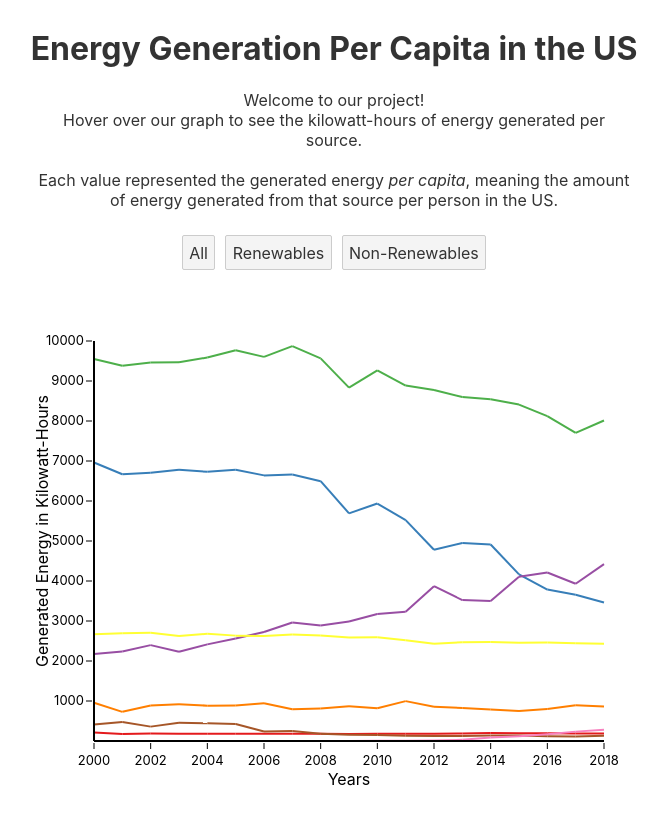
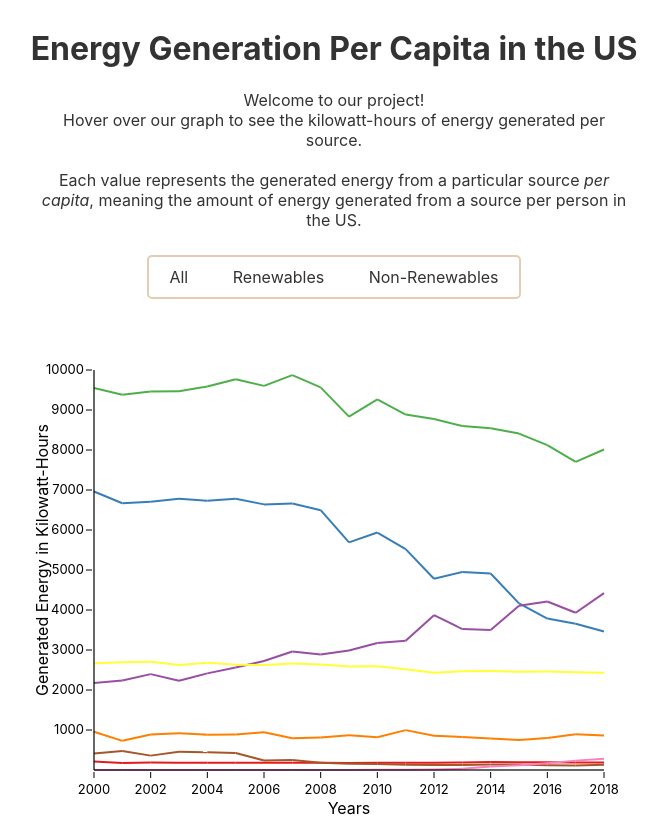
Before and after one commit to katemae/dsc106-proj3, a Svelte app: page / in a window 1280 px wide. Shown: the whole page, without its empty margins (306-973 px from the left). Before the commit the page ends 800 px from the top, so only its background shows below. Built offline with nearby package versions, Linux system fonts and the light colour scheme.

Commit message:
finalizing webpage graphics

```diff
--- a/src/App.svelte
+++ b/src/App.svelte
@@ -3,17 +3,33 @@
   import { energy } from "./data/energy";
   import { onMount } from 'svelte';
 
-  // Define the y-axis variable sets
-  const allYVars = ["biofuel", "coal", "fossil", "gas", "hydro", "nuclear", "oil", "solar"];
-  const renewableYVars = ["biofuel", "hydro", "nuclear", "solar"];
-  const nonRenewableYVars = ["coal", "fossil", "gas", "oil"];
+  const allEnergy = ["biofuel", "coal", "fossil", "gas", "hydro", "nuclear", "oil", "solar"];
+  const renewable = ["biofuel", "hydro", "nuclear", "solar"];
+  const nonrenewable = ["coal", "fossil", "gas", "oil"];
 
-  // Define a variable to keep track of the currently selected y-axis variable set
-  let selectedYVars = allYVars;
+  let selectedEnergy = allEnergy;
 
-  // Function to handle button click events
   function handleButtonClick(newYVars) {
-    selectedYVars = newYVars;
+    selectedEnergy = newYVars;
+  }
+
+  let highlightStyle = {
+    top: "0px",
+    left: "0px",
+    width: "100px",
+    height: "100%",
+    opacity: 0,
+  };
+
+  function highlightButton(event) {
+    const rect = event.target.getBoundingClientRect();
+    highlightStyle = {
+      top: `${rect.top}px`,
+      left: `${rect.left}px`,
+      width: `${rect.width}px`,
+      height: `${rect.height}px`,
+      opacity: 1,
+    };
   }
 </script>
 
@@ -26,23 +42,24 @@
     Hover over our graph to see the kilowatt-hours of energy generated per source.
     <br>
     <br>
-    Each value represented the generated energy <em>per capita</em>, meaning the amount of energy generated from that source per person in the US.
+    Each value represents the generated energy from a particular source <em>per capita</em>, meaning the amount of energy generated from a source per person in the US.
   </p>
 
-  <!-- Buttons for toggling between different y-axis variable sets -->
   <div class="energy-filter">
-    <button on:click={() => handleButtonClick(allYVars)}>All</button>
-    <button on:click={() => handleButtonClick(renewableYVars)}>Renewables</button>
-    <button on:click={() => handleButtonClick(nonRenewableYVars)}>Non-Renewables</button>
+    <div class="button-container">
+      <button on:click={() => handleButtonClick(allEnergy)} on:mouseenter={highlightButton}>All</button>
+      <button on:click={() => handleButtonClick(renewable)} on:mouseenter={highlightButton}>Renewables</button>
+      <button on:click={() => handleButtonClick(nonrenewable)} on:mouseenter={highlightButton}>Non-Renewables</button>
+      <div class="highlight" style={highlightStyle}></div>
+    </div>
   </div>
 
-  <!-- Chart Container component -->
   <ChartContainer
     type={"lineChart"}
     chartProps={{
       data: energy,
       xVar: "year",
-      yVars: selectedYVars, // Pass the selected y-axis variable set to the chart
+      yVars: selectedEnergy,
     }}
   />
 </main>
@@ -63,10 +80,36 @@
     display: flex;
     justify-content: center;
     margin-bottom: 20px;
+    position: relative;
+  }
+
+  .button-container {
+    border: 2px solid #e6ccb2;
+    border-radius: 5px;
+    overflow: hidden;
+    position: relative;
   }
 
   .energy-filter button {
-    margin: 0 5px;
+    margin: 0;
+    background-color: transparent;
+    border: none;
+    padding: 10px 20px;
+    cursor: pointer;
+    transition: background-color 0.3s ease;
+    z-index: 1;
   }
 
+  .highlight {
+    position: absolute;
+    background-color: rgba(232, 197, 163, 0.1);
+    border-radius: 5px;
+    z-index: 0;
+    pointer-events: none;
+    transition: 0.3s ease-out;
+  }
+
+  .energy-filter button:hover {
+    background-color: #e5b381b7;
+  }
 </style>
--- a/src/components/LineChart.svelte
+++ b/src/components/LineChart.svelte
@@ -139,6 +139,7 @@
       y1={chartHeight - paddings.bottom}
       y2={chartHeight - paddings.bottom}
       stroke="black"
+      stroke-opacity="0.6"
       stroke-width="2"
     />
     <line
@@ -147,6 +148,7 @@
       y1={paddings.top}
       y2={chartHeight - paddings.bottom}
       stroke="black"
+      stroke-opacity="0.6"
       stroke-width="2"
     />
   </g>
```
Also changed, not shown: public/build/bundle.css, public/build/bundle.js, 1 other file (tests, documents, lock files or other folders).
